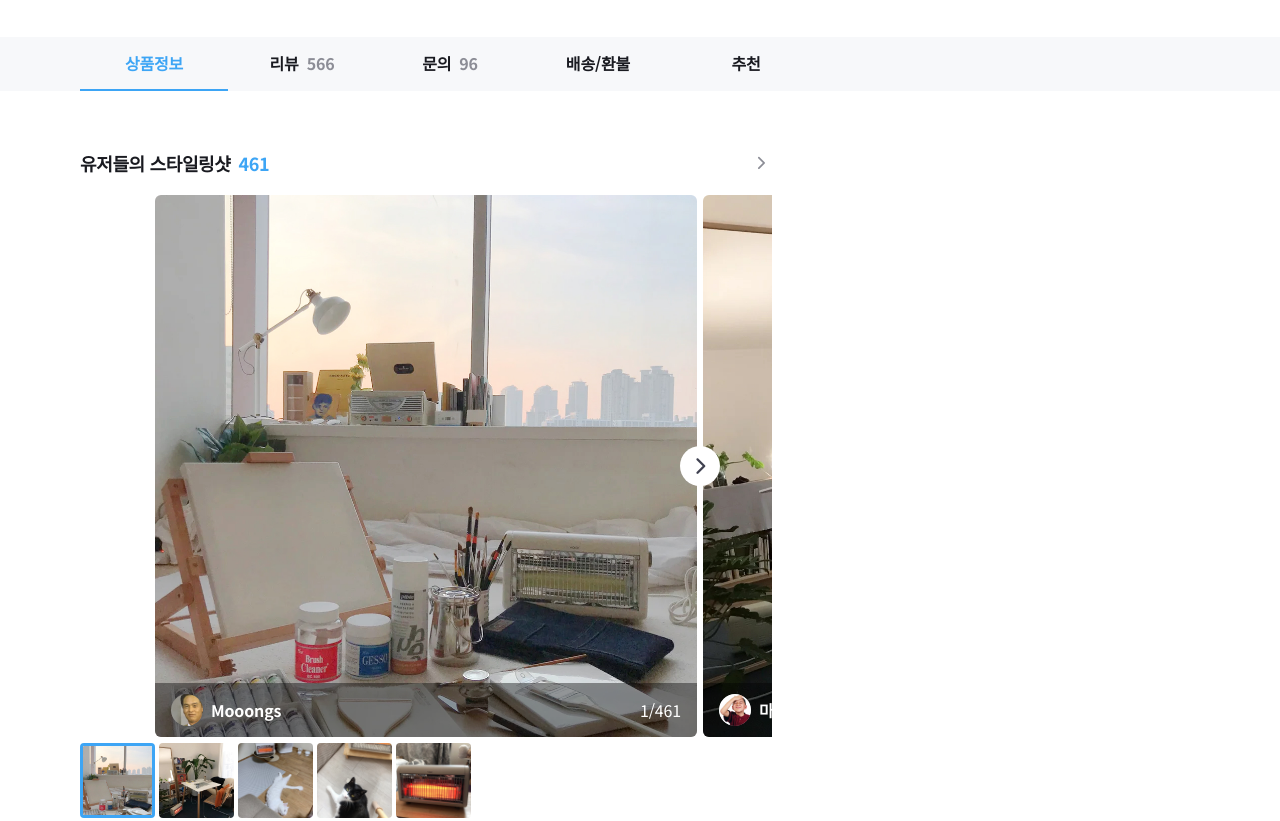
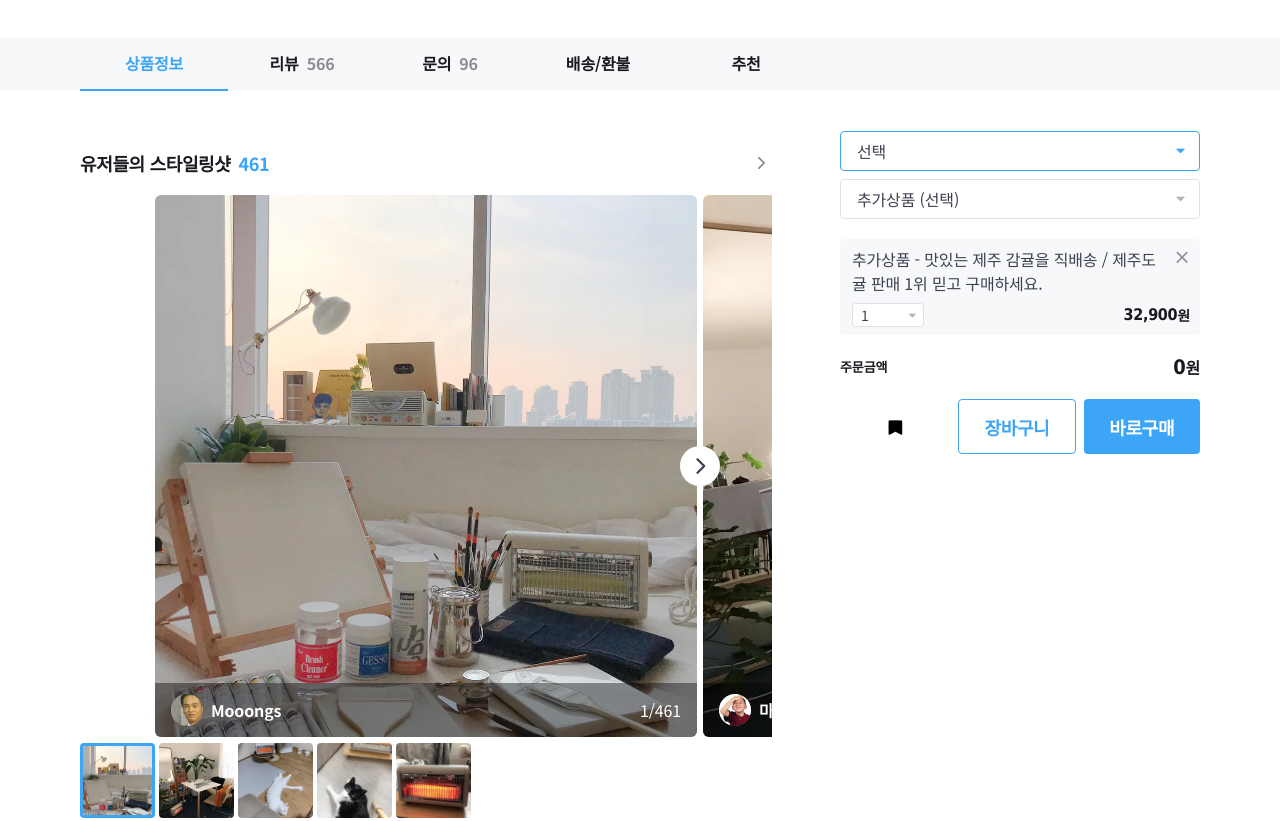
Before and after one commit to Nayoung-Gu/tomorrow-house, a website: page index.html in a window 1280 px wide. Shown: the part 907-1728 px from the top of the page. Drawn offline with nearby package versions, Linux system fonts and the light colour scheme; files that its build step writes are made by us from their sources; files whose address does not match are found by name.

Commit message:
🚧 Mark up .floating-order-form

```diff
--- a/index.html
+++ b/index.html
@@ -2070,6 +2070,123 @@
             </section>
             <div class="product-section-divider sm-only" aria-hidden></div>
           </div>
+
+          <div class="col-lg-4 lg-only">
+            <form
+              class="floating-order-form order-form"
+              action="/"
+              method="POST"
+            >
+              <div class="order-inputs">
+                <div class="select-group is-active">
+                  <select
+                    class="form-select"
+                    id="floating-order-form-select-1"
+                    required
+                  >
+                    <option value="">선택</option>
+                    <option value="1">선택사항 1</option>
+                    <option value="2">선택사항 2</option>
+                    <option value="3">선택사항 3</option>
+                    <option value="4">선택사항 4</option>
+                    <option value="5">선택사항 5</option>
+                  </select>
+                  <i class="ic-caret" aria-hidden></i>
+                </div>
+                <div class="select-group">
+                  <select class="form-select" id="floating-order-form-select-2">
+                    <option value="">추가상품 (선택)</option>
+                    <option value="1">선택사항 1</option>
+                    <option value="2">선택사항 2</option>
+                    <option value="3">선택사항 3</option>
+                    <option value="4">선택사항 4</option>
+                    <option value="5">선택사항 5</option>
+                  </select>
+                  <i class="ic-caret" aria-hidden></i>
+                </div>
+              </div>
+
+              <div class="order-checkouts">
+                <ul class="checkout-list">
+                  <li class="checkout-item">
+                    <div class="checkout-card">
+                      <header class="checkout-header">
+                        <h4 class="checkout-title">
+                          추가상품 - 맛있는 제주 감귤을 직배송 / 제주도 귤 판매
+                          1위 믿고 구매하세요.
+                        </h4>
+                        <button
+                          class="delete-button"
+                          type="button"
+                          aria-label="해당 상품을 삭제하기"
+                        >
+                          <i class="ic-close" aria-hidden></i>
+                        </button>
+                      </header>
+
+                      <footer class="checkout-footer">
+                        <div class="checkout-select">
+                          <select id="floating-order-form-checkout-item-1">
+                            <option value="1">1</option>
+                            <option value="2">2</option>
+                            <option value="3">3</option>
+                            <option value="4">4</option>
+                            <option value="5">5</option>
+                          </select>
+                          <i class="ic-caret" aria-hidden></i>
+                        </div>
+
+                        <output
+                          class="checkout-output"
+                          for="floating-order-form-checkout-item-1"
+                        >
+                          <div class="price-16">
+                            <strong class="amount">32,900</strong>
+                            <span class="currency">원</span>
+                          </div>
+                        </output>
+                      </footer>
+                    </div>
+                  </li>
+                </ul>
+              </div>
+
+              <dl class="order-summary">
+                <dt>주문금액</dt>
+                <dd>
+                  <output
+                    for="floating-order-form-select-1 floating-order-form-select-2"
+                  >
+                    <div class="price-20">
+                      <strong class="amount">0</strong>
+                      <span class="currency">원</span>
+                    </div>
+                  </output>
+                </dd>
+              </dl>
+
+              <div class="button-group">
+                <button
+                  class="bookmark-button btn-55"
+                  type="button"
+                  aria-label="북마크 추가"
+                >
+                  <!-- <button
+                  class="bookmark-button btn-55 is-active"
+                  type="button"
+                  aria-label="북마크 해제"
+                > -->
+                  <i class="ic-bookmark-filled" aria-hidden></i>
+                </button>
+                <button class="btn-outlined btn-55" type="button">
+                  장바구니
+                </button>
+                <button class="btn-primary btn-55" type="submit">
+                  바로구매
+                </button>
+              </div>
+            </form>
+          </div>
         </div>
       </div>
 
```
